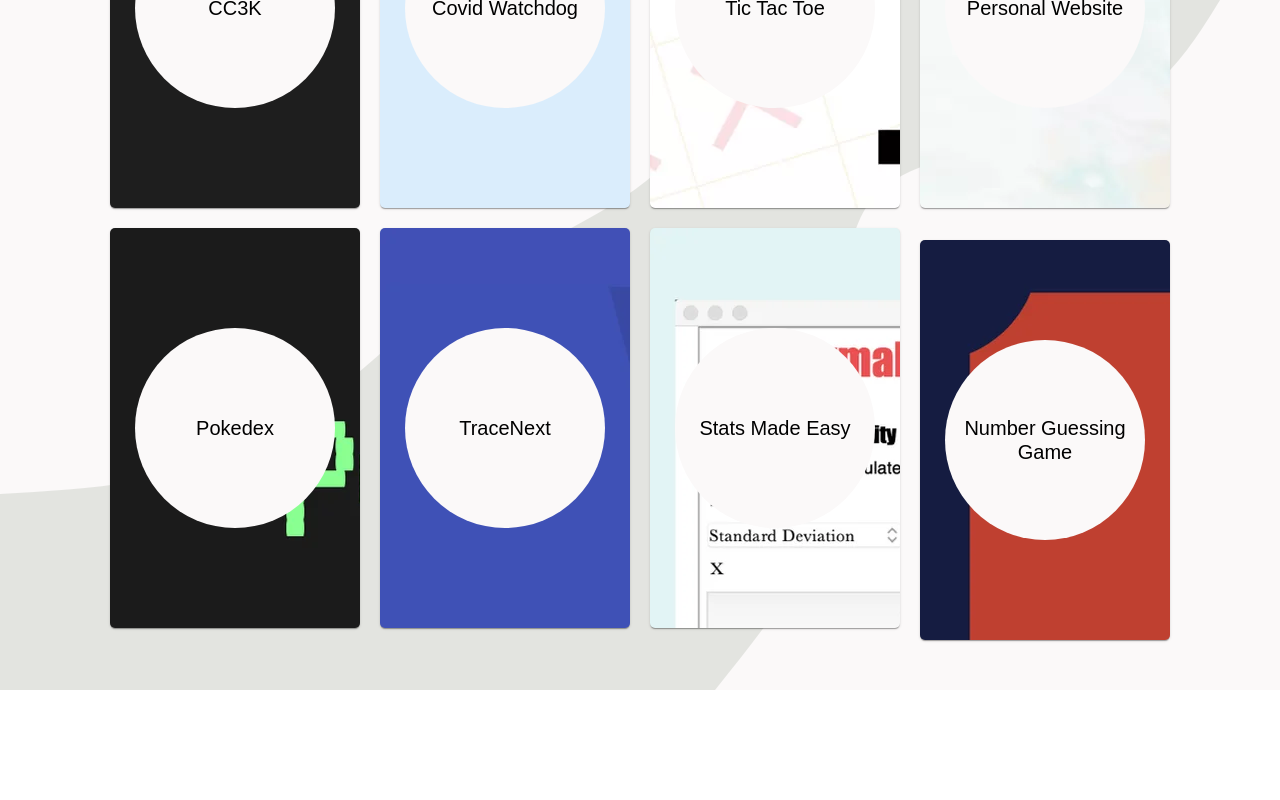
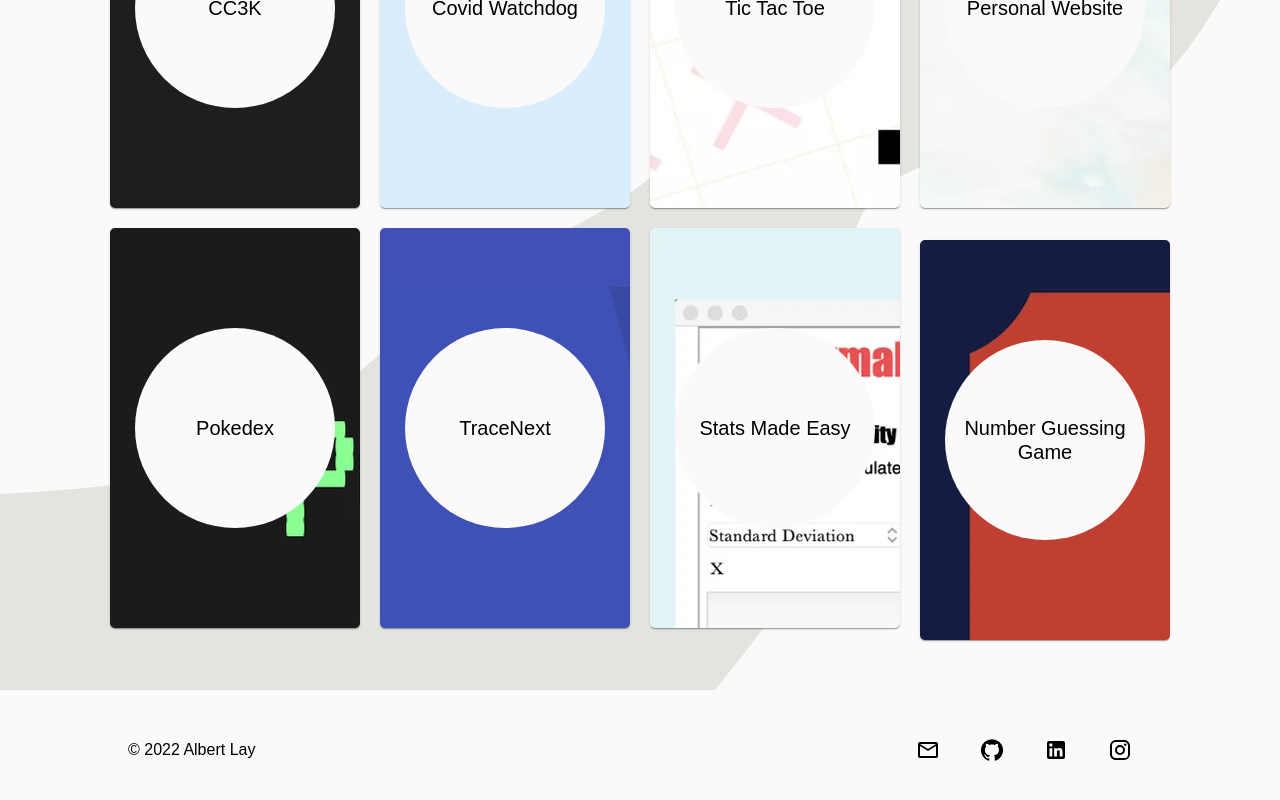
Before and after one commit to albertjlay/personal-website-v2, a React (Create React App) app: page / in a window 1280 px wide. Shown: the part 3020-3820 px from the top of the page. Before the commit the page ends 3710 px from the top, so only its background shows below. Built offline with nearby package versions, Linux system fonts and the light colour scheme; the HTML template or start-up script is replaced by a standard one.

Commit message:
Create Footer

```diff
--- a/src/App.jsx
+++ b/src/App.jsx
@@ -7,6 +7,7 @@ import { ThemeProvider } from '@emotion/react';
 import About from './components/sections/About';
 import Experience from './components/sections/Experience';
 import Projects from './components/sections/Projects';
+import Footer from './components/sections/Footer';
 
 function App() {
   return (
@@ -17,6 +18,7 @@ function App() {
         <About />
         <Experience />
         <Projects />
+        <Footer />
       </div>
     </ThemeProvider>
   );
--- /dev/null
+++ b/src/components/sections/Footer.jsx
@@ -0,0 +1,15 @@
+import { Typography } from '@mui/material';
+import React from 'react';
+import Socials from '../Socials';
+import peaceHandsMemoji from '../../assets/memojis/peace-hands.png';
+
+const Footer = () => {
+  return (
+    <footer>
+      <Typography variant='body1'>&copy; 2022 Albert Lay</Typography>
+      <Socials />
+    </footer>
+  );
+};
+
+export default Footer;
--- a/src/style.scss
+++ b/src/style.scss
@@ -158,3 +158,12 @@ section {
     }
   }
 }
+
+footer {
+  display: flex;
+  padding: 0 10vw;
+  justify-content: space-between;
+  align-items: center;
+  height: 15vh;
+  background-color: #fbf9f9;
+}
```
